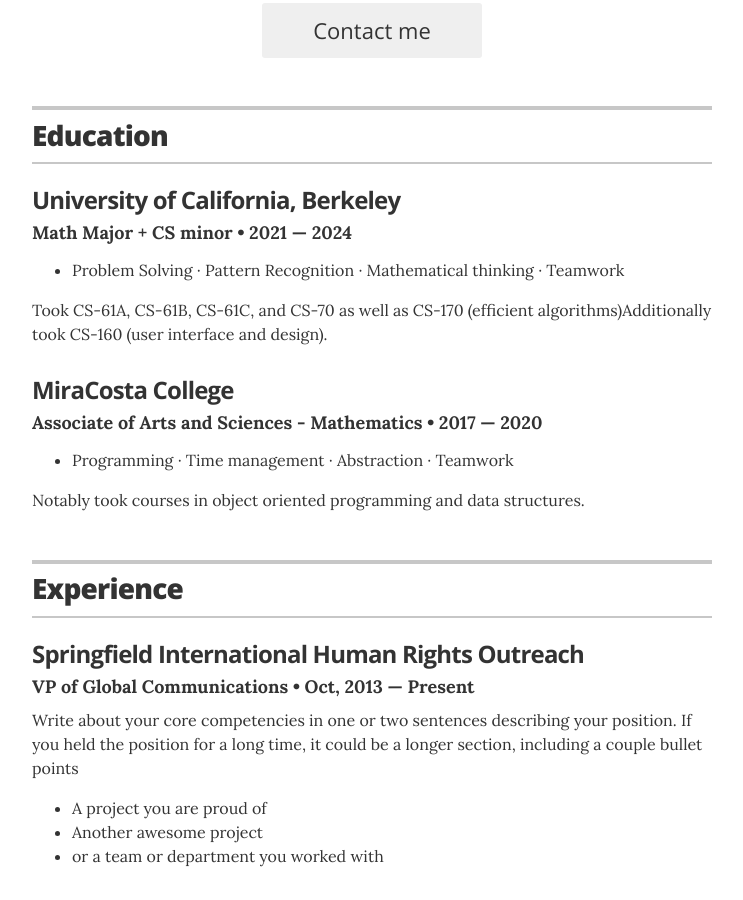
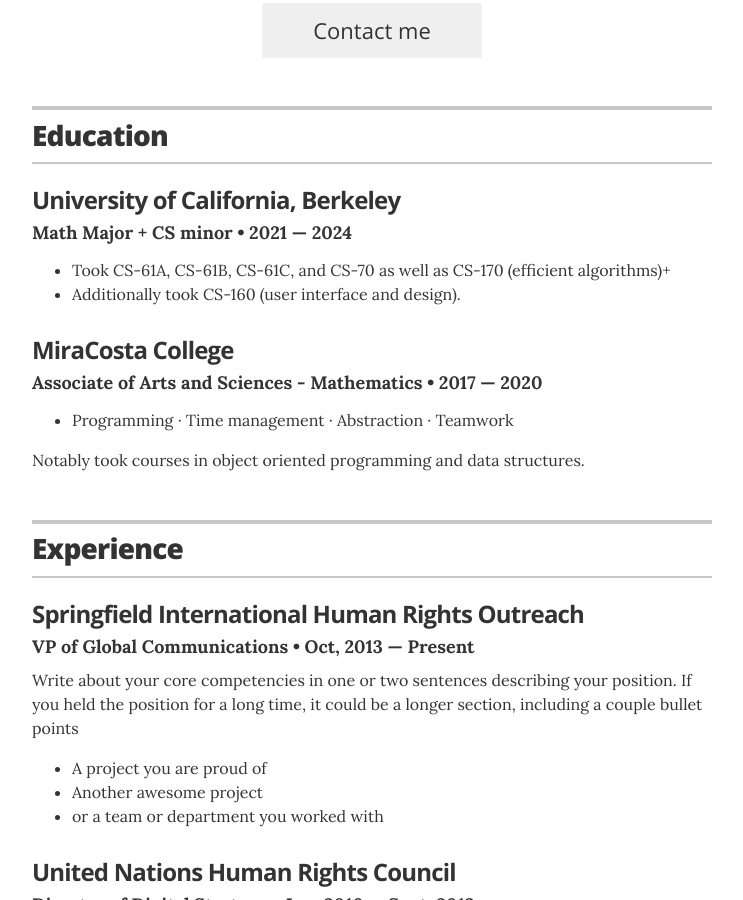
Before and after one commit to arthurutnehmer/Resume, a Jekyll site: the page built from index.html, in a window 1280 px wide and 900 px high, scrolled down 513 px. Shown: the whole window, without its empty margins (268-1011 px from the left). Built offline with Jekyll 4.4.1, drawn with Linux system fonts in a browser that asks for light colours.

```diff
--- a/_data/education.yml
+++ b/_data/education.yml
@@ -3,10 +3,9 @@
   uni: University of California, Berkeley
   year: 2021 &mdash; 2024
   awards:
-    - award: Problem Solving · Pattern Recognition · Mathematical thinking · Teamwork
+    - award: Took CS-61A, CS-61B, CS-61C, and CS-70 as well as CS-170 (efficient algorithms)+
+    - award: Additionally took CS-160 (user interface and design).
   summary:
-           - Took CS-61A, CS-61B, CS-61C, and CS-70 as well as CS-170 (efficient algorithms)
-           - Additionally took CS-160 (user interface and design).
 
 - degree: Associate of Arts and Sciences - Mathematics
   uni: MiraCosta College
```
